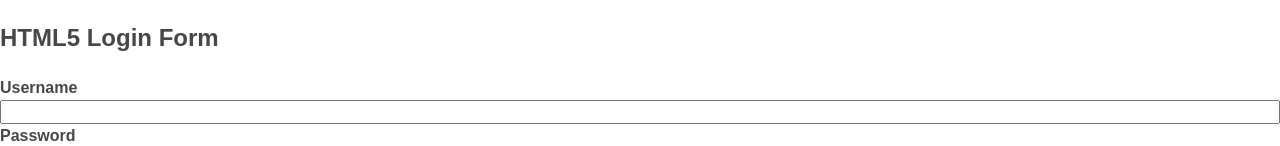
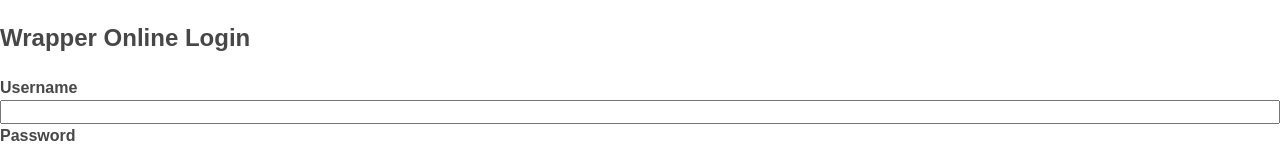
Before and after one commit to josephcrosmanplays532/GoAnimate-Login-Website, a plain HTML site: page index.html in a window 1280 px wide. Shown: the top 146 px of the page. Drawn offline with Linux system fonts and the light colour scheme; a web font is replaced by a local one.

Commit message:
Update index.html

```diff
--- a/index.html
+++ b/index.html
@@ -7,7 +7,7 @@
          <link rel="stylesheet" type="text/css" href="global.css">
    </head>
     <body class="form container">
-        <h2>HTML5 Login Form</h2>
+        <h2>Wrapper Online Login</h2>
         <label><b>Username</b></label>
         <input type="text" name="uname" required>
         <label><b>Password</b></label>
```
